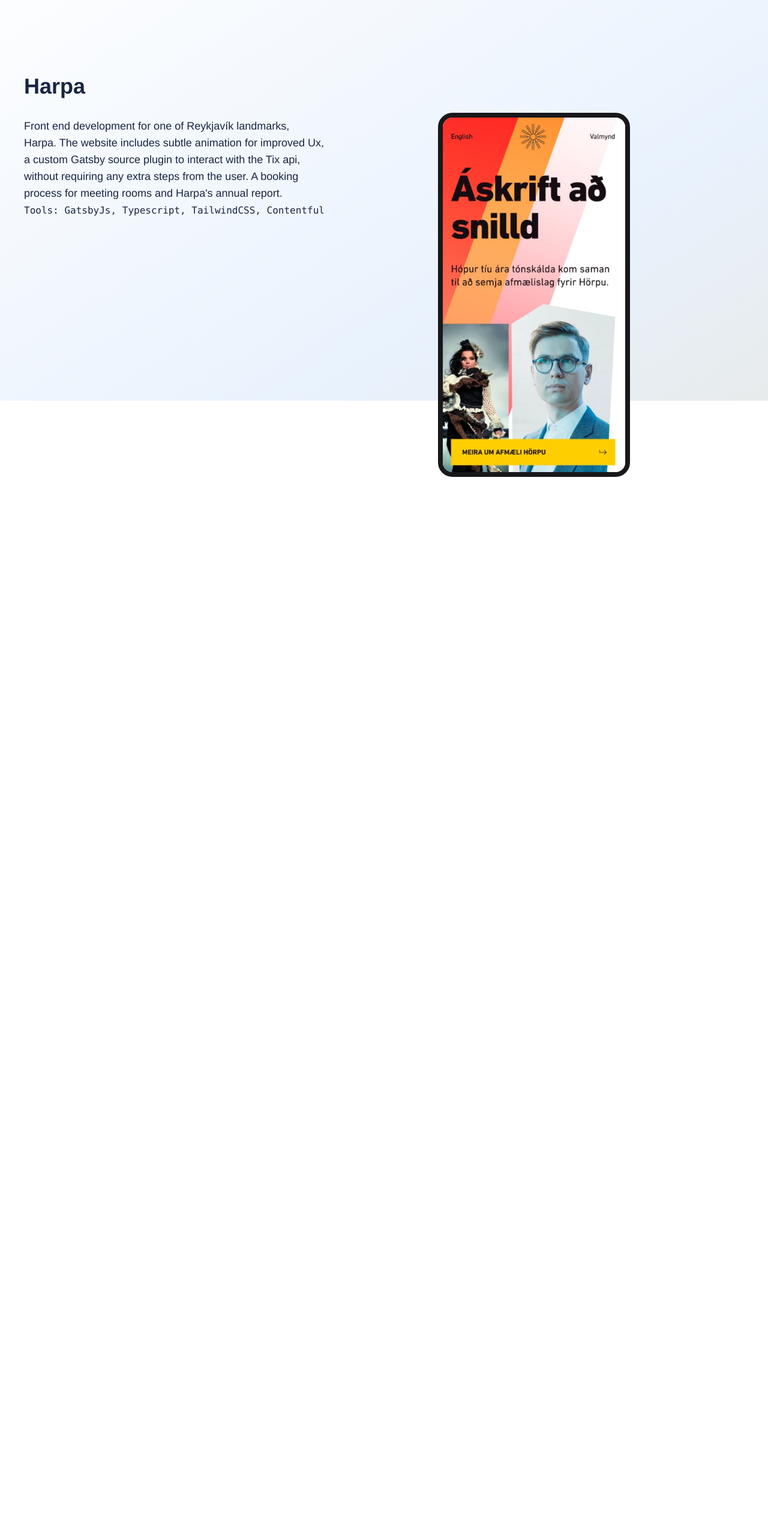
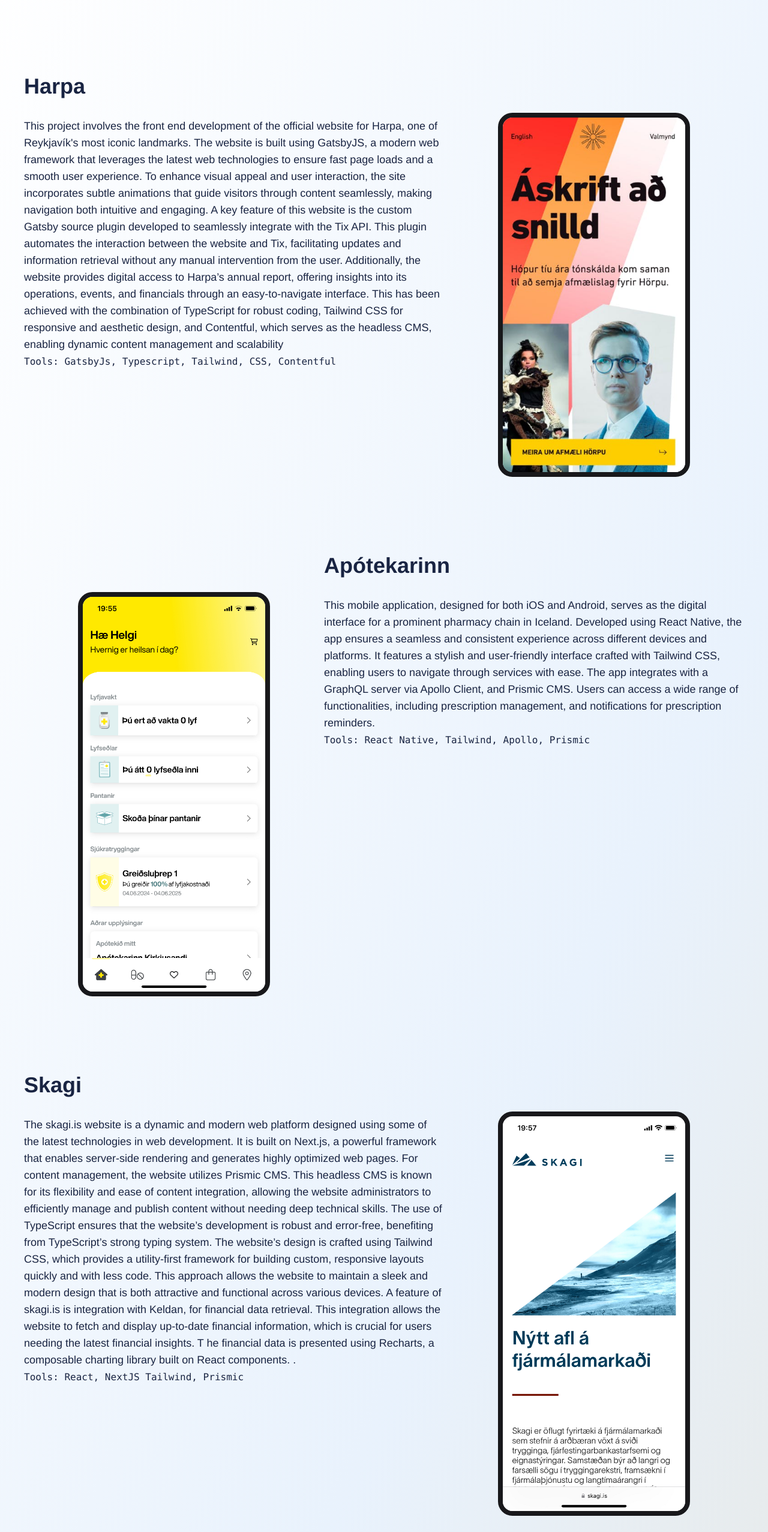
Before and after one commit to HelgiHe/portfolio_24, a Next.js app: page / in a window 1280 px wide. Shown: the part 932-3486 px from the top of the page at 60% size. Before the commit the page ends 1807 px from the top, so only its background shows below. Built offline with nearby package versions, Linux system fonts and the light colour scheme.

Commit message:
chore: add more projects

```diff
--- a/src/app/globals.css
+++ b/src/app/globals.css
@@ -16,7 +16,7 @@
 
 #projects {
   background: linear-gradient(to top left, #E7EBEC, #afd0f647 30%, #FFFFFF);
-  height: 100vh;
+  height: 100%;
 }
 
 @layer utilities {
--- a/src/app/page.js
+++ b/src/app/page.js
@@ -41,13 +41,14 @@
       </section>
       <section id="projects" className="px-4 pt-20 lg:px-10">
         <h2 className="mb-32 text-3xl font-semibold lg:text-5xl">Projects</h2>
-        {projects?.map((project) => {
+        {projects?.map((project, index) => {
           return (
             <ProjectItem
               key={project.title}
               title={project.title}
-              img={"/harpa.jpeg"}
+              img={`/${project.image}`}
               desc={project.description}
+              className={index % 2 === 0 ? 'lg:flex-row' : 'lg:flex-row-reverse'}
             />
           );
         })}
--- a/src/components/ProjectItem.js
+++ b/src/components/ProjectItem.js
@@ -7,22 +7,22 @@
   img,
   title,
   desc,
-  className = "lg:flex-row",
+  className = "",
 }) => {
   return (
     <div
       className={cn(
-        "flex flex-col-reverse justify-between w-full pb-20",
+        "flex flex-col-reverse justify-between w-full pb-32",
         className
       )}
     >
-      <div className="flex flex-col w-full lg:w-8/12">
+      <div className="flex flex-col w-full lg:w-7/12">
         <h3 className="mt-10 mb-8 text-3xl font-semibold lg:text-4xl lg:mt-0">
           {title}
         </h3>
         <Markdown className="text-lg font-normal">{desc}</Markdown>
       </div>
-      <div className="flex justify-center w-full lg:4/12">
+      <div className="flex justify-center w-full lg:w-5/12">
         <Image
           className="w-64 mt-16 border-8 rounded-3xl border-zinc-900 lg:w-80"
           src={img}
--- a/src/content/projects.js
+++ b/src/content/projects.js
@@ -2,12 +2,53 @@
   {
     image: "harpa.jpeg",
     title: "Harpa",
-    description: `Front end development for one of Reykjavík landmarks, Harpa. The website includes subtle animation for improved Ux,
-    a custom Gatsby source plugin to interact with the Tix api, without requiring any extra steps from the user. A booking process
-    for meeting rooms and Harpa's annual report.
+    description: `This project involves the front end development of the official website for Harpa, one of Reykjavík's most iconic landmarks.
+    The website is built using GatsbyJS, a modern web framework that leverages the latest web technologies to ensure fast page loads and
+    a smooth user experience. To enhance visual appeal and user interaction, the site incorporates subtle animations that guide visitors
+    through content seamlessly, making navigation both intuitive and engaging.
+    A key feature of this website is the custom Gatsby source plugin developed to seamlessly integrate with the Tix API.
+    This plugin automates the interaction between the website and Tix, facilitating updates and information retrieval without
+    any manual intervention from the user.
+    Additionally, the website provides digital access to Harpa’s annual report, offering insights into its operations, events,
+    and financials through an easy-to-navigate interface. This has been achieved with the combination of TypeScript for robust coding,
+    Tailwind CSS for responsive and aesthetic design, and Contentful, which serves as the headless CMS, enabling dynamic content management
+    and scalability
 
 
-    Tools: GatsbyJs, Typescript, TailwindCSS, Contentful
+    Tools: GatsbyJs, Typescript, Tailwind, CSS, Contentful
+    `,
+  },
+  {
+    image: "apotekarinn.jpeg",
+    title: "Apótekarinn",
+    description: `This mobile application, designed for both iOS and Android, serves as the digital interface for a prominent pharmacy chain in Iceland.
+    Developed using React Native, the app ensures a seamless and consistent experience across different devices and platforms.
+    It features a stylish and user-friendly interface crafted with Tailwind CSS, enabling users to navigate through services with ease.
+    The app integrates with a GraphQL server via Apollo Client, and Prismic CMS.
+    Users can access a wide range of functionalities, including prescription management,
+    and notifications for prescription reminders.
+
+
+    Tools: React Native, Tailwind, Apollo, Prismic
+    `,
+  },
+  {
+    image: "skagi.jpeg",
+    title: "Skagi",
+    description: `The skagi.is website is a dynamic and modern web platform designed using some of the latest technologies in web development.
+    It is built on Next.js, a powerful framework that enables server-side rendering and generates highly optimized web pages.
+    For content management, the website utilizes Prismic CMS. This headless CMS is known for its flexibility and ease of content integration,
+    allowing the website administrators to efficiently manage and publish content without needing deep technical skills.
+    The use of TypeScript ensures that the website’s development is robust and error-free, benefiting from TypeScript’s strong typing system.
+    The website’s design is crafted using Tailwind CSS, which provides a utility-first framework for building custom, responsive layouts quickly and with less code.
+    This approach allows the website to maintain a sleek and modern design that is both attractive and functional across various devices.
+    A feature of skagi.is is integration with Keldan, for financial data retrieval. This integration allows the website to fetch and
+    display up-to-date financial information, which is crucial for users needing the latest financial insights. T
+    he financial data is presented using Recharts, a composable charting library built on React components. .
+
+
+
+    Tools: React, NextJS Tailwind, Prismic
     `,
   },
 ];
```
Also changed, not shown: public/apotekarinn.jpeg (added), public/skagi.jpeg (added).
